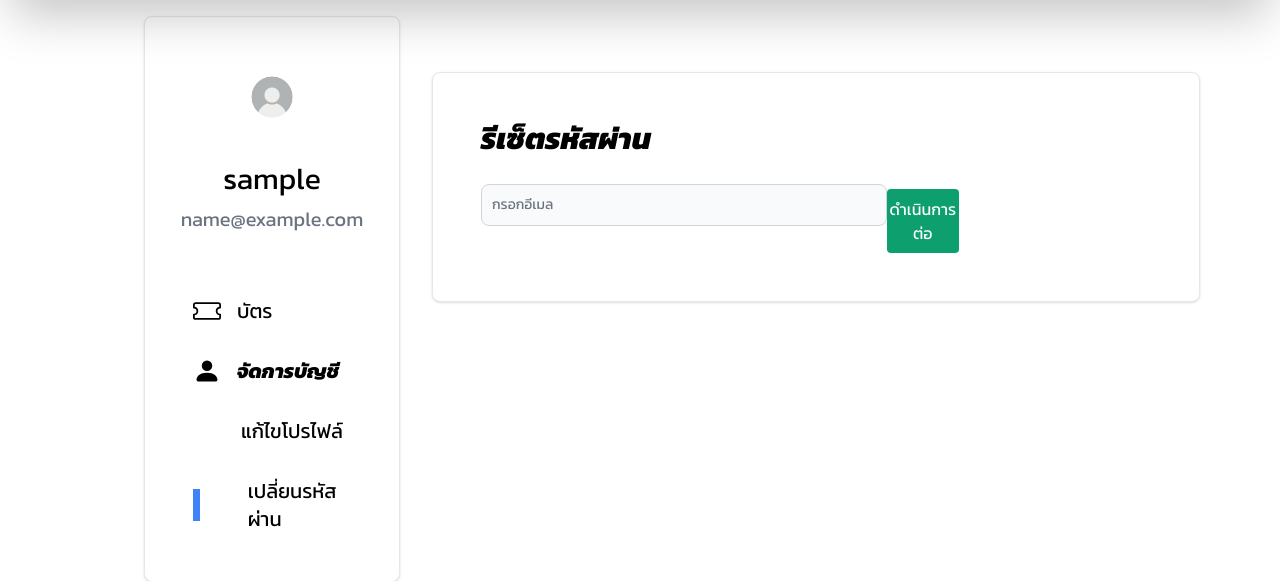
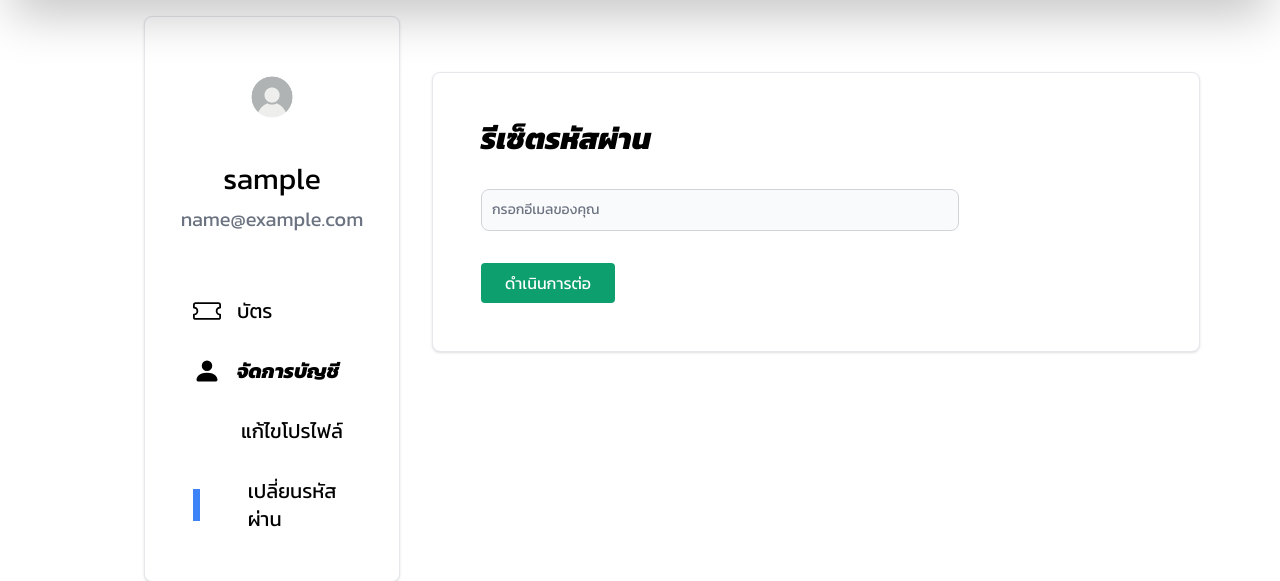
Before and after one commit to Earth123456789/Project_Server_Side, a Django app: page /user/change_password/1/ in a window 1280 px wide. Shown: the part 80-661 px from the top of the page. Run offline with Django 5.2, Linux system fonts and the light colour scheme; the visitor is signed in with stand-in values (Sample User, id 1); some libraries are stand-ins or nearby versions.

Commit message:
add feature userchangepassword

```diff
--- a/users/forms.py
+++ b/users/forms.py
@@ -6,7 +6,7 @@ from django.core.exceptions import ValidationError
 from django.utils import timezone
 from datetime import timedelta
 from django.core.validators import RegexValidator
-from django.contrib.auth.forms import AuthenticationForm, PasswordChangeForm
+from django.contrib.auth.forms import AuthenticationForm, PasswordChangeForm, PasswordResetForm
 
 class UserRegistrationForm(ModelForm):
 
@@ -138,7 +138,7 @@ class UserLoginForm(AuthenticationForm):
 class ChangePasswordForm(forms.Form):
 
     email = forms.EmailField(label='อีเมล', widget=forms.TextInput(attrs={'class': 'bg-gray-50 border border-gray-300 text-gray-900 text-sm rounded-lg focus:ring-blue-500 focus:border-blue-500 block w-full p-2.5 dark:bg-gray-700 dark:border-gray-600 dark:placeholder-gray-400 dark:text-white dark:focus:ring-blue-500 dark:focus:border-blue-500 kanit-small',
-                                             'placeholder': 'กรอกอีเมล'}))
+                                             'placeholder': 'กรอกอีเมลของคุณ'}))
 
     def clean_email(self):
         # ดึงค่า email และ ตรวจสอบ + ทำความสะอาดข้อมูล
--- a/users/templates/users/userprofilepassword.html
+++ b/users/templates/users/userprofilepassword.html
@@ -13,18 +13,18 @@
         <form method="POST">
             {% csrf_token %}
             <!-- ระดับ form -->
-            <div class="flex items-center justify-end mr-48">
-                    <h2 class="text-3xl font-bold mb-4 kanit-black"></h2>
-                    {{ form.email }}
-                    <div class="text-red-700 kanit-small">
-                        {{ form.email.errors.as_text }}
-                    </div>
-                    <div class="mt-8">
-                        <button type="submit"
-                            class="w-full bg-green-500 hover:bg-green-700 text-white font-bold py-2 rounded kanit-small"
-                            id="popup">ดำเนินการต่อ</button>
+
+            <div class="flex items-center justify-end mr-48 mt-8">
+                <h2 class="text-3xl font-bold mb-4 kanit-black"></h2>
+                {{ form.email }}
+                <div class="text-red-700 kanit-small">
+                    {{ form.email.errors.as_text }}
                 </div>
             </div>
+
+            <button type="submit"
+                class="w-1/5 bg-green-500 hover:bg-green-700 text-white font-bold py-2 rounded kanit-small mt-8"
+                id="popup">ดำเนินการต่อ</button>
         </form>
     </main>
 </section>
@@ -32,6 +32,7 @@
 {% endblock %}
 {% block script %}
 <script src="{% static 'general/js/navbar.js' %}"></script>
+<script src="{% static 'users/js/popup.js' %}"></script>
 {% endblock %}
 
 {% block footer %}
--- a/users/views.py
+++ b/users/views.py
@@ -407,5 +407,49 @@
             'form': form
         }
 
+        return render(request, 'users/userprofilepassword.html', context)
+
+    def post(self, request, user_id):
+        form = ChangePasswordForm(request.POST)
+
+        if form.is_valid():
+            email = form.cleaned_data['email']
+            user = User.objects.get(email=email)
+
+            # ส่งอีเมลยืนยันการเปลี่ยนรหัสผ่าน
+            self.send_email(user, request)
+            return redirect('changepassword')
+
+        print(form.errors)
+
+        context = {
+            'form': form
+        }
 
         return render(request, 'users/userprofilepassword.html', context)
+
+    def send_email(self, user, request):
+
+        subject = 'เปลี่ยนรหัสผ่าน'
+
+        # ดึง domain จาก request
+        domain = request.get_host()
+        # สร้าง token ที่ไม่ซ้ำกันสำหรับผู้ใช้ (เป็นของ django)
+        token = default_token_generator.make_token(user)
+        # เข้ารหัส Primary Key ของผู้ใช้ให้ปลอดภัย (แบบ BASE 64)
+        uid = urlsafe_base64_encode(force_bytes(user.pk))
+        link = f'http://{domain}/user/password_reset_confirm/{uid}/{token}/'
+        reset_link = f"{link}"
+
+        # render template เป็น string โดยไม่ต้องส่ง response
+        message = render_to_string('users/password_reset_email.html', {
+            'user': user,
+            'reset_link': reset_link,
+        })
+
+        from_email = settings.DEFAULT_FROM_EMAIL
+        recipient_list = [user.email]
+
+
+        email = EmailMessage(subject, message, from_email, recipient_list)
+        email.send()
```
